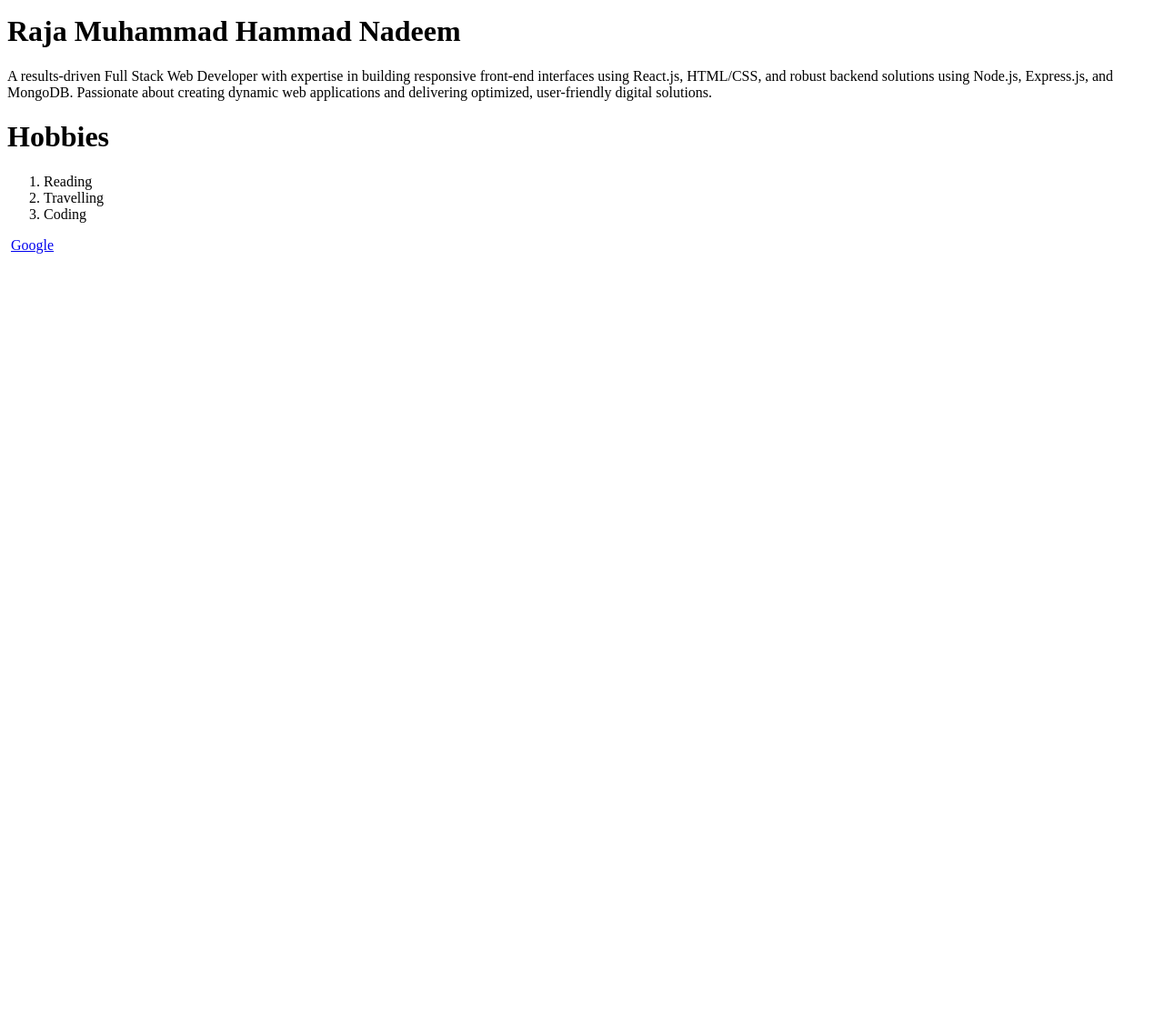
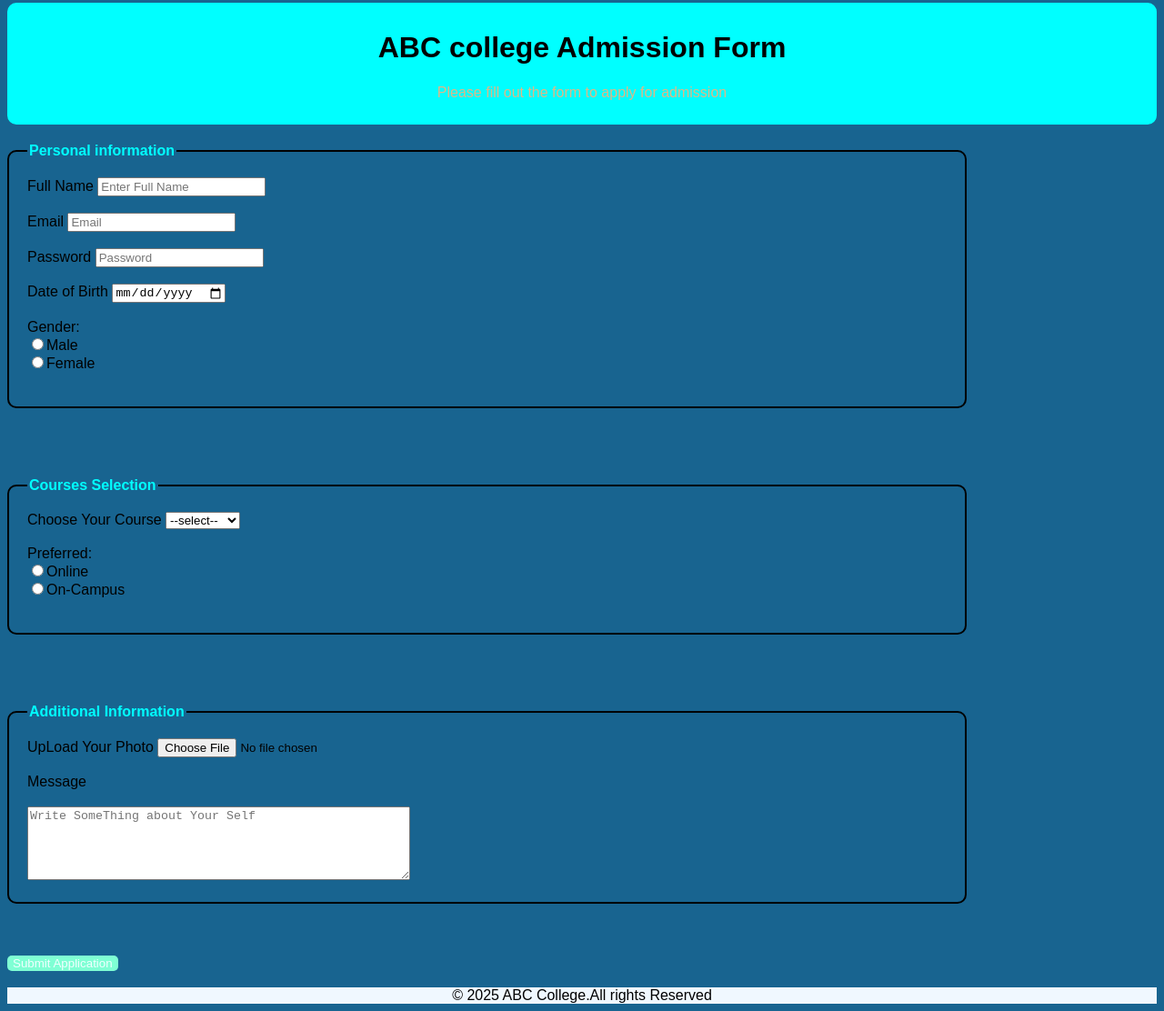
Before and after one commit to RajaHammad12/MuhammadHammad, a plain HTML site: page index.html in a window 1280 px wide. Shown: the part 5-1117 px from the top of the page at 91% size. Before the commit the page ends 800 px from the top, so only its background shows below. Drawn offline with Linux system fonts and the light colour scheme.

Commit message:
Add files via upload

```diff
--- a/index.html
+++ b/index.html
@@ -4,24 +4,61 @@
 <head>
     <meta charset="UTF-8">
     <meta name="viewport" content="width=device-width, initial-scale=1.0">
-    <title>My First day of wed dev</title>
+    <title>ABC college Admission Form</title>
+    <link rel="stylesheet" href="style.css">
+
 </head>
 
 <body>
-    <h1>Raja Muhammad Hammad Nadeem</h1>
-    <p>A results-driven Full Stack Web Developer with expertise in building responsive front-end interfaces using React.js, HTML/CSS, and robust backend solutions using Node.js, Express.js, and MongoDB. Passionate about creating dynamic web applications
-        and delivering optimized, user-friendly digital solutions.
+    <header>
+        <h1 class="h1">ABC college Admission Form</h1>
+        <p class="plain">Please fill out the form to apply for admission</p>
+    </header>
+    <fieldset class="fieldset1">
+        <legend> Personal information</legend>
+        <form action="#">
+            <label for="Full Name">Full Name</label>
+            <input type="name" name="name" id="name" placeholder="Enter Full Name"><br><br>
+            <label for="Email">Email</label>
+            <input type="Email" name="Email" id="Email" placeholder="Email" requried><br><br>
+            <label for="Password">Password</label>
+            <input type="Password" name="Password" id="Password" placeholder="Password"><br><br>
+            <label for="Date">Date of Birth</label>
+            <input type="date" name="date" id="date"><br><br>
+            <label for="gender">Gender:</label><br>
+            <label for="gender"><input type="radio" name="gender">Male</label><br>
+            <label for="gender"><input type="radio" name="gender">Female</label><br><br>
+        </form>
+    </fieldset><br><br>
 
-    </p>
+    <fieldset class="fieldset2">
+        <legend>Courses Selection</legend>
+        <label for="Choose Your Course">Choose Your Course</label>
+        <select name="Courses" id="">
+            <option value="Select">--select--</option>
+            <option value="Bio">Bio</option>
+            <option value="Chemistry">Chemistry</option>
+            <option value="CS">CS</option>
 
-    <h1>Hobbies</h1>
-    <ol>
-        <li>Reading</li>
-        <li>Travelling</li>
-        <li>Coding</li>
-    </ol>
-    <img src="WhatsApp Image 2025-07-30 at 12.19.44_1be85dc8.jpg" alt="" width="500">
-    <a href="google.com">Google</a>
+        </select>
+        <br><br>
+        <label for="Preferred">Preferred:</label><br>
+        <label for="Preferred"><input type="radio" name="Preferred">Online</label><br>
+        <label for="Preferred"><input type="radio" name="Preferred">On-Campus</label><br><br>
+    </fieldset><br><br>
+    <fieldset class="fieldset3">
+        <legend>Additional Information</legend>
+        <label for="UpLoad Your Photo ">UpLoad Your Photo</label>
+        <input type="file" name="" id=""><br><br>
+        <label for="Message ">Message</label>
+        <br><br>
+        <textarea name="Message" id="Message" cols="50" rows="5" placeholder="Write SomeThing about Your Self"></textarea>
+
+    </fieldset><br><br>
+    <input type="Submit" class="btn" value="Submit Application"><br><br>
+    <footer>&copy; 2025 ABC College.All rights Reserved</footer>
+
+
 </body>
 
 </html>
--- /dev/null
+++ b/style.css
@@ -0,0 +1,54 @@
+.h1 {
+    text-align: center;
+    color: black;
+    font-family: Arial, Helvetica, sans-serif;
+}
+
+.plain {
+    text-align: center;
+    color: burlywood;
+    font-family: Arial, Helvetica, sans-serif;
+}
+
+body {
+    background-color: rgb(24, 100, 144);
+    font-family: Arial, Helvetica, sans-serif;
+}
+
+.btn {
+    background-color: aquamarine;
+    color: azure;
+    padding: 1opx 20px;
+    border: none;
+    border-radius: 5px;
+    cursor: pointer;
+}
+
+fieldset {
+    border: 2px solid;
+    padding: 20px;
+    margin: 20px 0;
+    border-radius: 10px;
+    width: 80%;
+}
+
+legend {
+    font-weight: bold;
+    color: aqua;
+}
+
+footer {
+    text-align: center;
+    color: black;
+    font-family: Arial, Helvetica, sans-serif;
+    background-color: aliceblue;
+}
+
+header {
+    text-align: center;
+    color: black;
+    font-family: Arial, Helvetica, sans-serif;
+    background-color: aqua;
+    padding: 10px 0;
+    border-radius: 10px;
+}
```
